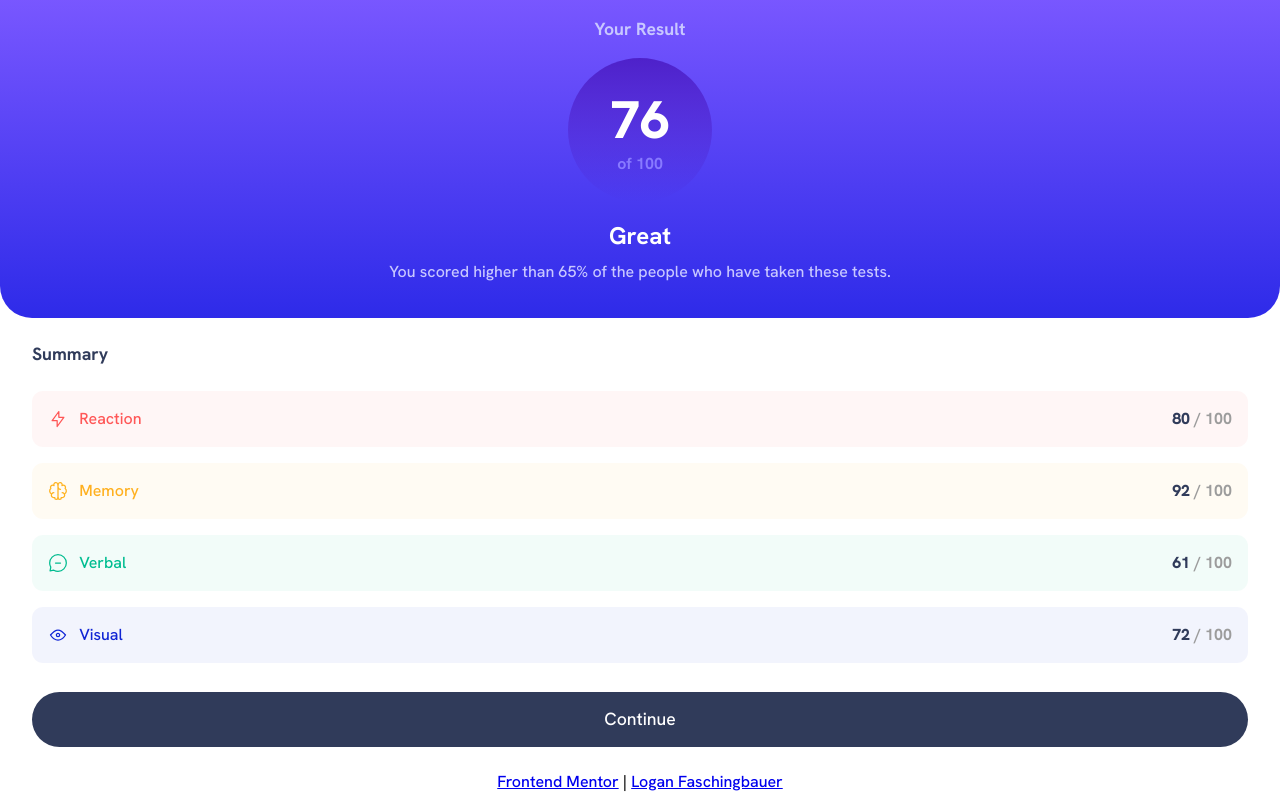
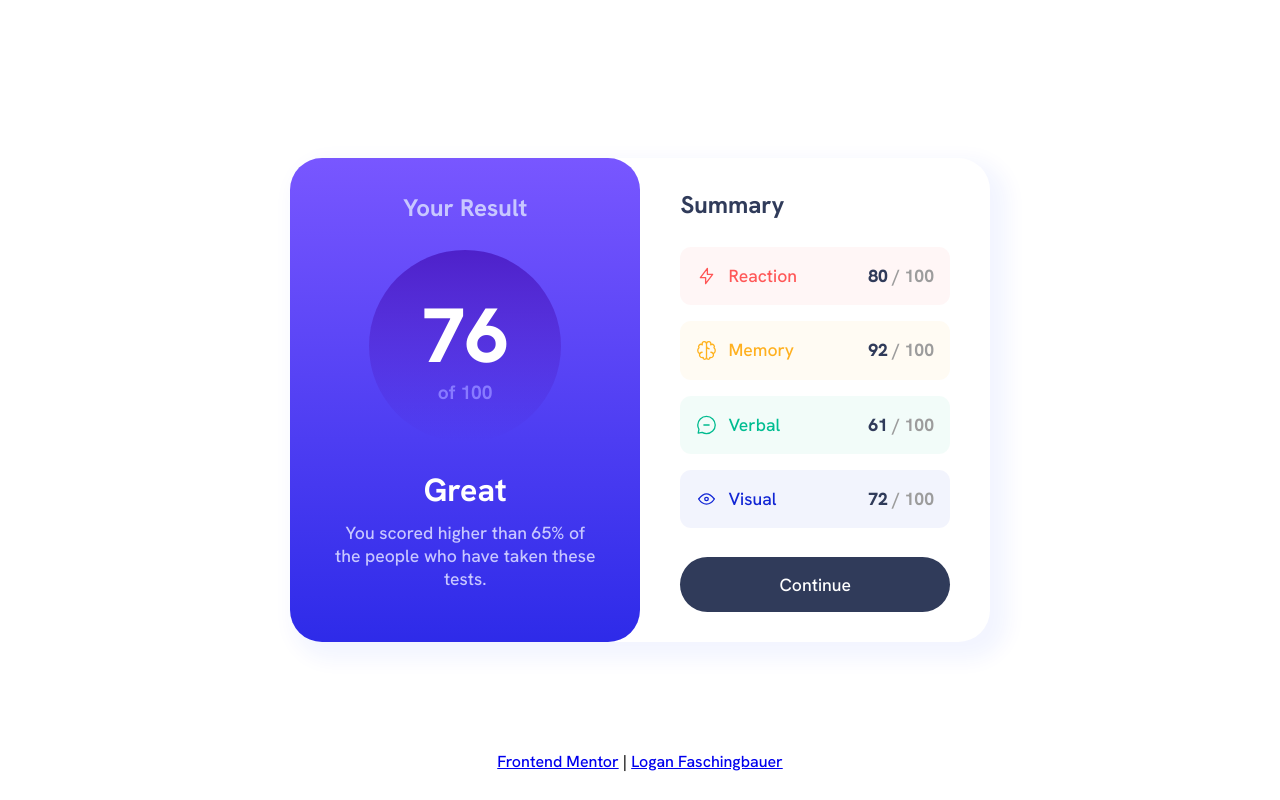
Before and after one commit to LoganF50/results-summary, a plain HTML site: page index.html in a window 1280 px wide. Drawn offline with Linux system fonts and the light colour scheme.

Commit message:
finish desktop view

```diff
--- a/css/style.css
+++ b/css/style.css
@@ -36,6 +36,9 @@
   --c-text-purple-dark: hsl(246, 100%, 74%);
   --c-white: hsl(0, 0%, 100%);
   --c-blue-dark: hsl(224, 30%, 27%);
+  --c-box-shadow: rgba(0, 60, 255, 0.05);
+
+  --border-radius: 2rem;
 
   --font-normal: 500;
   --font-thick: 700;
@@ -70,6 +73,7 @@ body {
 
 .footer {
   text-align: center;
+  padding: 1rem;
 }
 
 .result {
@@ -84,8 +88,8 @@ body {
   gap: 1rem;
   padding: 1rem;
   text-align: center;
-  border-bottom-left-radius: 2rem;
-  border-bottom-right-radius: 2rem;
+  border-bottom-left-radius: var(--border-radius);
+  border-bottom-right-radius: var(--border-radius);
 }
 
 .result__description {
@@ -140,9 +144,6 @@ body {
   font-weight: var(--font-thick);
 }
 
-.section__title {
-}
-
 .section__title--blue {
   color: var(--c-accent-blue);
 }
@@ -176,6 +177,16 @@ body {
   margin-top: 0.8rem;
 }
 
+.summary__button:active,
+.summary__button:hover {
+  background-image: linear-gradient(
+    180deg,
+    var(--c-background-gradient-light),
+    var(--c-background-gradient-dark)
+  );
+  cursor: pointer;
+}
+
 .summary__section {
   display: flex;
   border-radius: 0.7rem;
@@ -204,3 +215,73 @@ body {
   font-size: 1.1rem;
   padding-bottom: 0.5rem;
 }
+
+@media screen and (min-width: 700px) {
+  body {
+    justify-content: center;
+    align-items: center;
+  }
+
+  .card {
+    flex-direction: row;
+    border-radius: var(--border-radius);
+    box-shadow: 10px 10px 20px 8px var(--c-box-shadow); /* offset-x | offset-y | blur-radius | spread-radius | color */
+    max-width: 700px;
+  }
+
+  .description__text {
+    font-size: 1.1rem;
+  }
+
+  .description__title {
+    font-size: 2rem;
+  }
+
+  .footer {
+    position: absolute;
+    bottom: 10px;
+  }
+
+  .result {
+    border-radius: var(--border-radius);
+    flex: 1.3 1 0;
+    gap: 1.5rem;
+    padding: 2rem 0rem;
+  }
+
+  .result__overall-score {
+    font-size: 4.8rem;
+  }
+
+  .result__score {
+    font-size: 1.2rem;
+    height: 12rem;
+    width: 12rem;
+    line-height: 1.2;
+  }
+
+  .result__title {
+    font-size: 1.5rem;
+  }
+
+  .summary {
+    flex: 1 1 0; /* makes flex items take up same width */
+    padding: 1.8rem 2.5rem;
+  }
+
+  .summary__title {
+    font-size: 1.5rem;
+  }
+
+  .section__image {
+    width: 2rem;
+  }
+
+  .section__title {
+    font-size: 1.1rem;
+  }
+
+  .section__score {
+    font-size: 1.1rem;
+  }
+}
```
